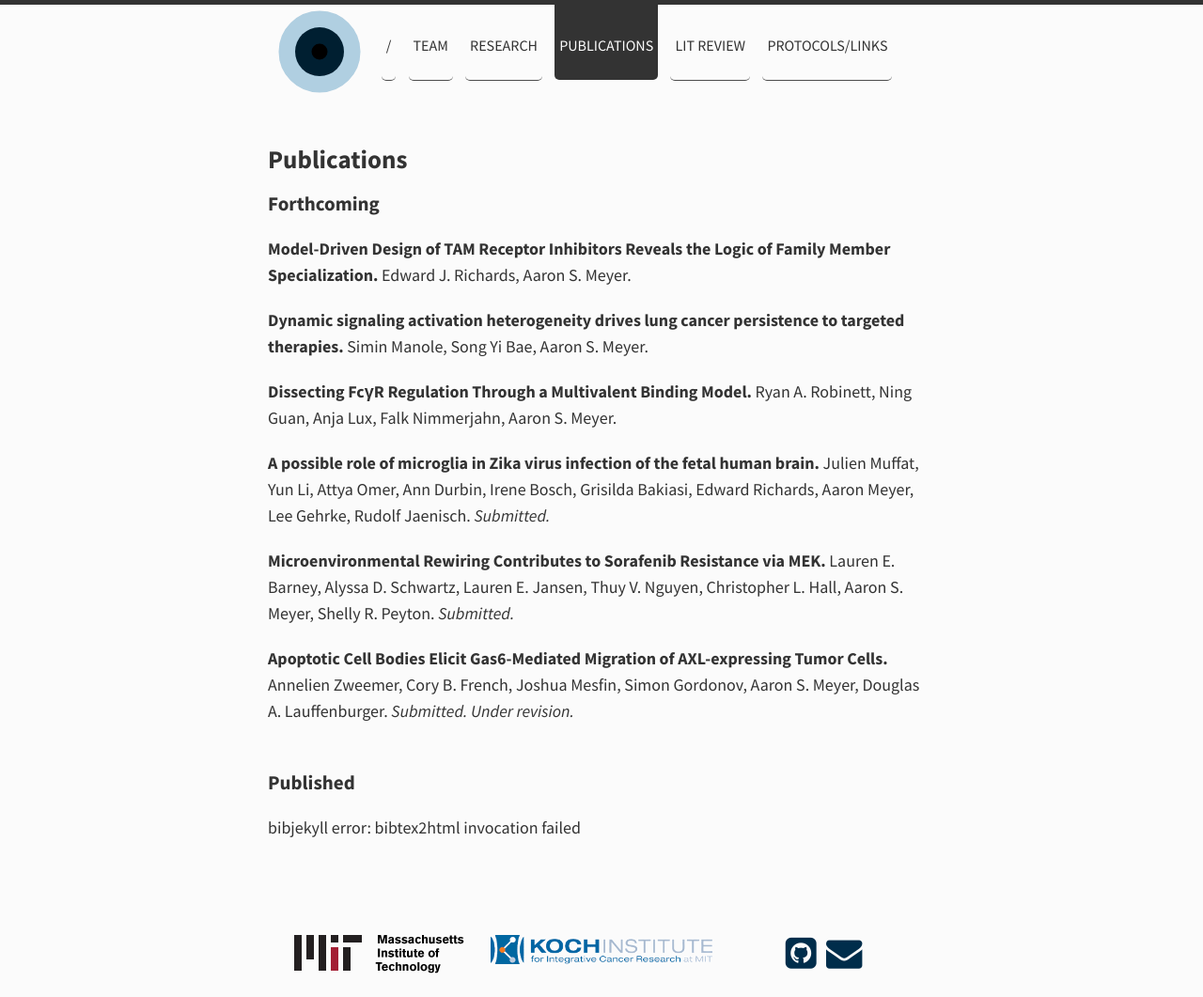
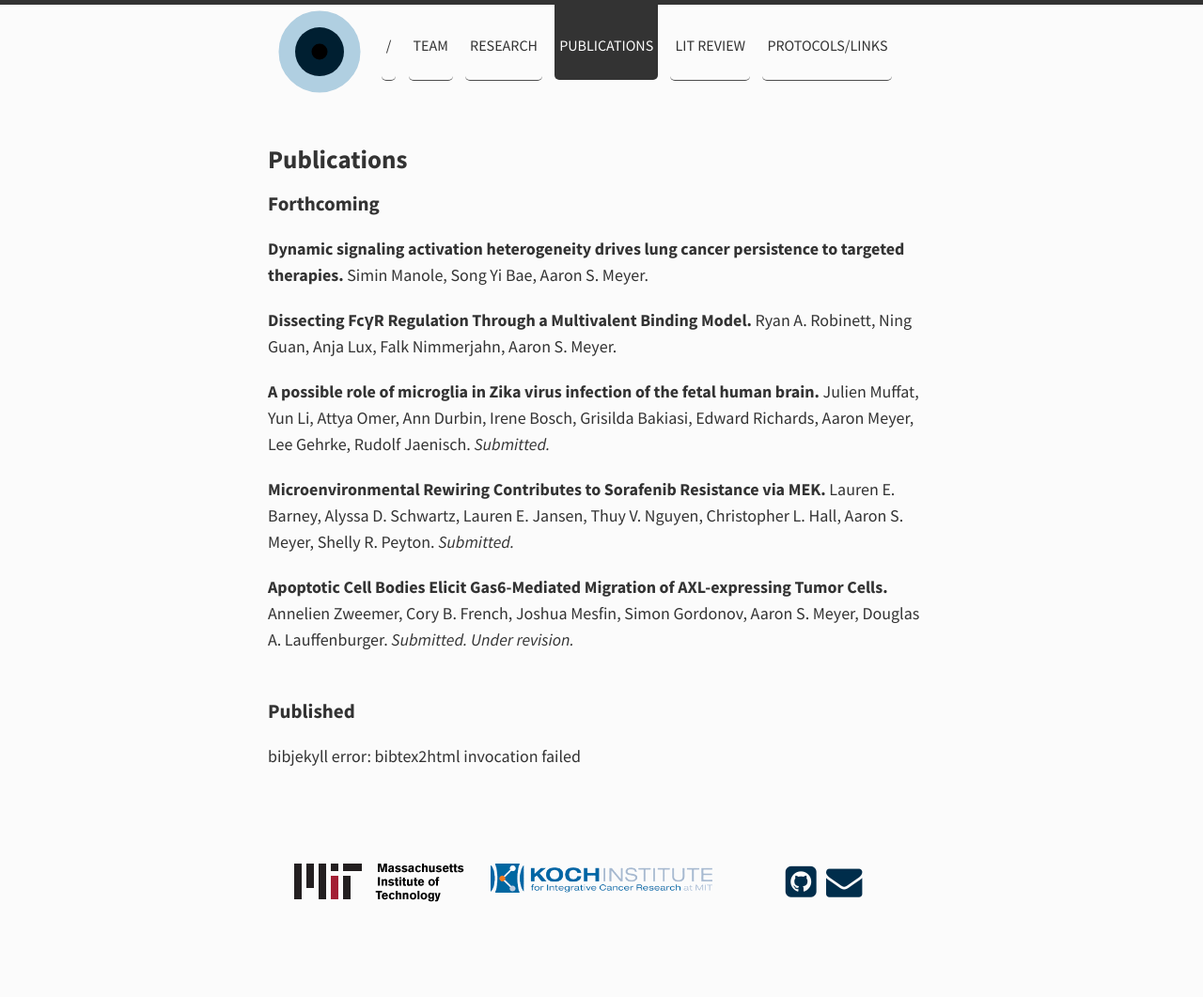
Before and after one commit to meyer-lab/asmlab.org, a Jekyll site: the page built from publications/index.html, in a window 1280 px wide. Shown: the whole page at 94% size. Built offline with Jekyll 4.4.1, drawn with Linux system fonts in a browser that asks for light colours; nearby versions of some CDN libraries; comment, search, counter and statistics services are not loaded; after the commit the page ends 985 px from its top, so only the background shows below that.

Commit message:
Update index.html

```diff
--- a/publications/index.html
+++ b/publications/index.html
@@ -4,8 +4,6 @@ title: Publications
 ---
 
 <h3> Forthcoming </h3>
-
-<p><b>Model-Driven Design of TAM Receptor Inhibitors Reveals the Logic of Family Member Specialization.</b> Edward J. Richards, Aaron S. Meyer.</p>
 
 <p><b>Dynamic signaling activation heterogeneity drives lung cancer persistence to targeted therapies.</b> Simin Manole, Song Yi Bae, Aaron S. Meyer.</p>
 
```
